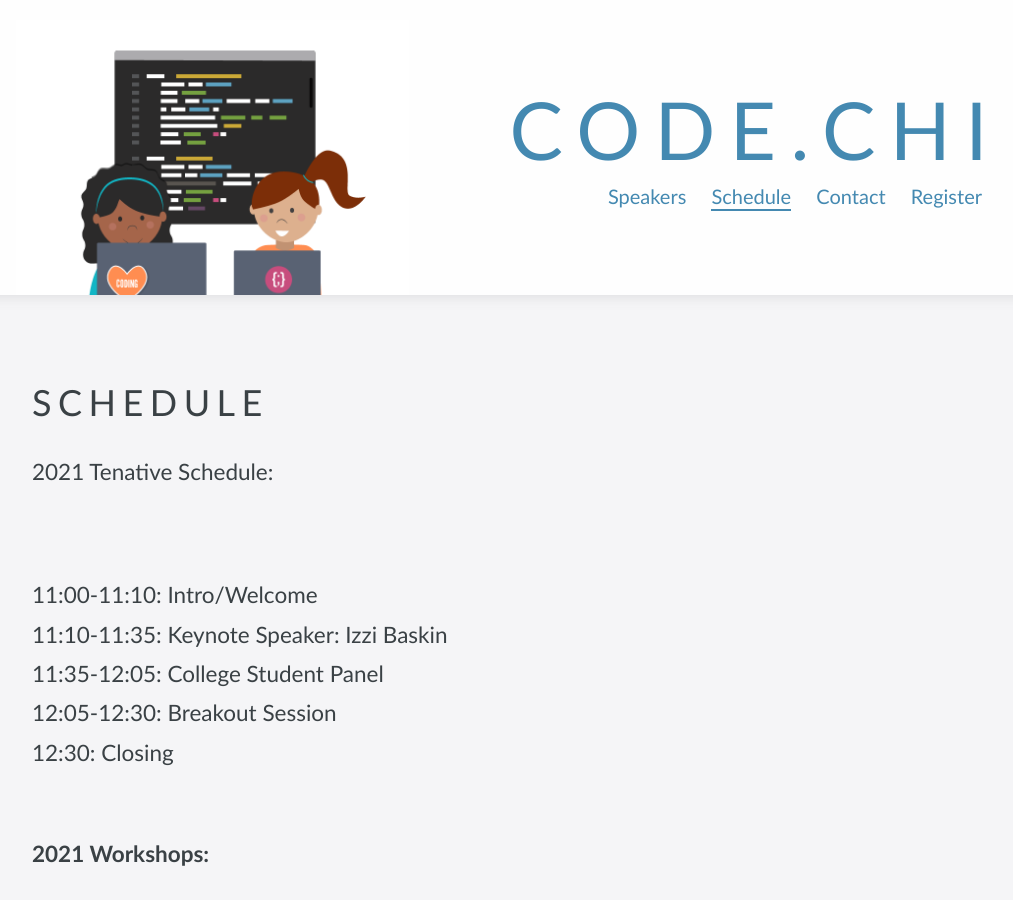
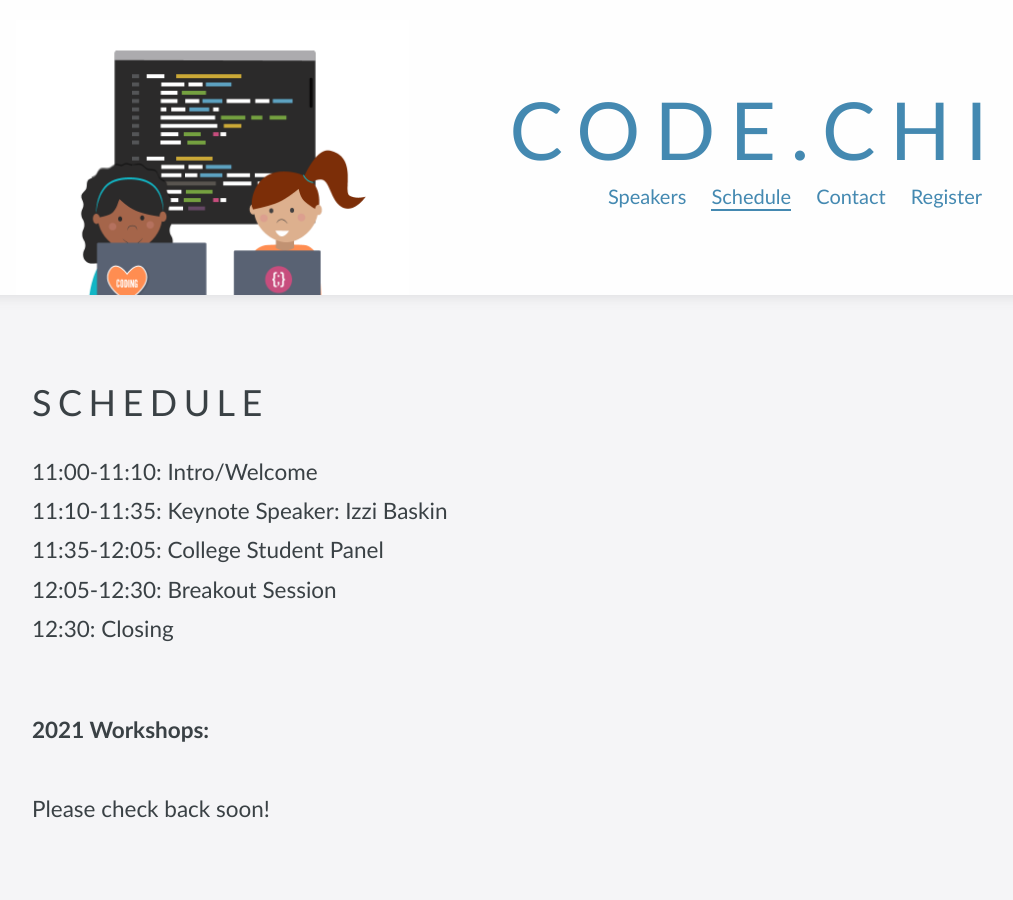
Before and after one commit to awissink/codechi, a Jekyll site: the page built from schedule.html, in a window 1280 px wide and 900 px high. Shown: the whole window, without its empty margins (128-1141 px from the left). Built offline with Jekyll 4.4.1, drawn with Linux system fonts in a browser that asks for light colours; some web fonts are replaced.

Commit message:
schedule

```diff
--- a/schedule.html
+++ b/schedule.html
@@ -8,9 +8,6 @@ navigation_order: 2
 ---
 
 <div class="editable">
-
-<p>2021 Tenative Schedule: </p>
-<br>
 
 	<p>
 		11:00-11:10: Intro/Welcome <br>
```
